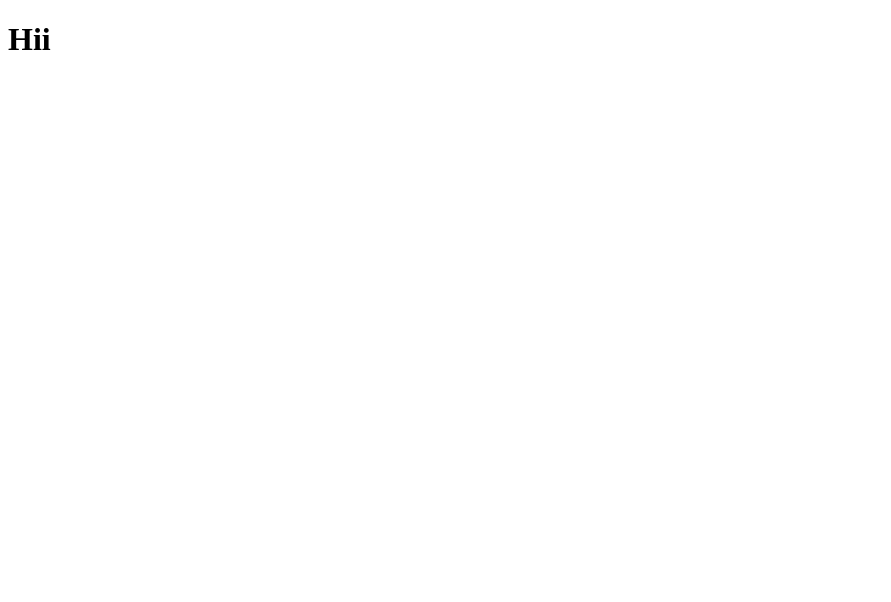
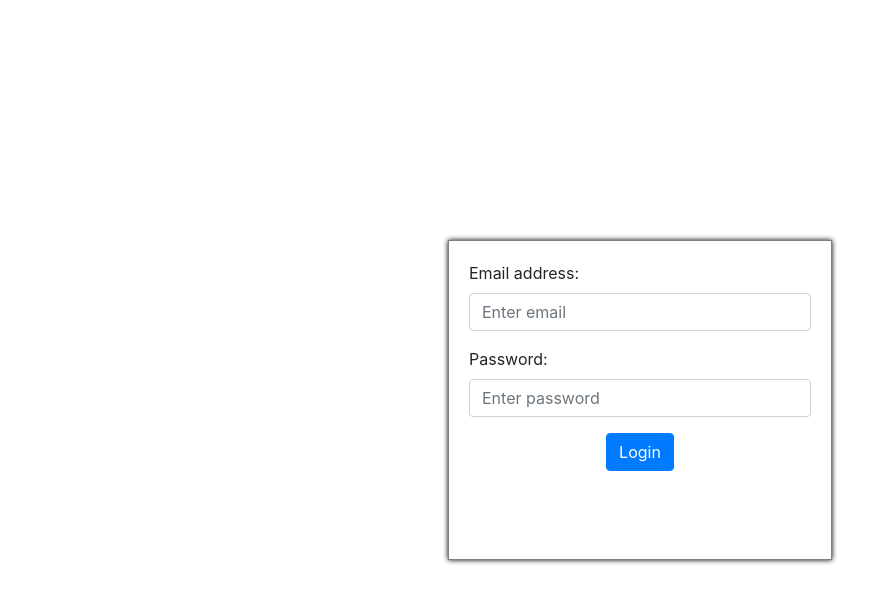
Before and after one commit to SaiKrishnaPonnamaneni/Main-School-App, an Angular app: page /login in a window 1280 px wide. Before the commit this address led to /. Shown: the top 602 px of the page, without its empty margins (0-891 px from the left). Built offline with nearby package versions, Linux system fonts and the light colour scheme.

Commit message:
login view completed

```diff
--- a/src/app/app-routing.module.ts
+++ b/src/app/app-routing.module.ts
@@ -1,7 +1,10 @@
 import { NgModule } from '@angular/core';
 import { RouterModule, Routes } from '@angular/router';
+import { LoginComponent } from './components/login/login.component';
 
-const routes: Routes = [];
+const routes: Routes = [
+  {path:'login',component:LoginComponent}
+];
 
 @NgModule({
   imports: [RouterModule.forRoot(routes)],
--- a/src/app/app.component.html
+++ b/src/app/app.component.html
@@ -1 +1 @@
-<h1>Hii</h1>
+<router-outlet></router-outlet>
--- a/src/app/app.module.ts
+++ b/src/app/app.module.ts
@@ -3,10 +3,12 @@ import { BrowserModule } from '@angular/platform-browser';
 
 import { AppRoutingModule } from './app-routing.module';
 import { AppComponent } from './app.component';
+import { LoginComponent } from './components/login/login.component';
 
 @NgModule({
   declarations: [
-    AppComponent
+    AppComponent,
+    LoginComponent
   ],
   imports: [
     BrowserModule,
--- /dev/null
+++ b/src/app/components/login/login.component.html
@@ -0,0 +1,17 @@
+<div class="parent flex-center">
+    <div class="login-container">
+        <form >
+            <div class="form-group">
+            <label for="email">Email address:</label>
+            <input type="email" class="form-control" placeholder="Enter email" id="email">
+            </div>
+            <div class="form-group">
+            <label for="pwd">Password:</label>
+            <input type="password" class="form-control" placeholder="Enter password" id="pwd">
+            </div>
+            <div class="flex-center">
+            <button type="submit" class="btn btn-primary">Login</button>
+            </div>
+        </form>
+    </div>
+</div>
--- /dev/null
+++ b/src/app/components/login/login.component.scss
@@ -0,0 +1,15 @@
+.parent{
+    width: 100vw;
+    height: 100vh;
+
+    .login-container{
+        width: 30%;
+        height: 40%;
+        background-color: white;
+        border: 1px solid gray;
+        box-shadow: 0px 0px 5px black;
+        padding:20px;
+
+      }
+
+}
--- a/src/index.html
+++ b/src/index.html
@@ -6,6 +6,10 @@
   <base href="/">
   <meta name="viewport" content="width=device-width, initial-scale=1">
   <link rel="icon" type="image/x-icon" href="favicon.ico">
+  <link rel="stylesheet" href="https://cdn.jsdelivr.net/npm/bootstrap@4.6.2/dist/css/bootstrap.min.css">
+  <script src="https://cdn.jsdelivr.net/npm/jquery@3.7.1/dist/jquery.slim.min.js"></script>
+  <script src="https://cdn.jsdelivr.net/npm/popper.js@1.16.1/dist/umd/popper.min.js"></script>
+  <script src="https://cdn.jsdelivr.net/npm/bootstrap@4.6.2/dist/js/bootstrap.bundle.min.js"></script>
 </head>
 <body>
   <app-root></app-root>
--- a/src/styles.scss
+++ b/src/styles.scss
@@ -1 +1,16 @@
 /* You can add global styles to this file, and also import other style files */
+
+html,body{
+    margin: 0;
+    padding: 0;
+}
+
+.text-center{
+    text-align: center;
+}
+
+.flex-center{
+    display: flex;
+    justify-content: center;
+    align-items: center;
+}
```
Also changed, not shown: src/app/components/login/login.component.ts (added, +10 -0 lines), 1 other file (tests, documents, lock files or other folders).
